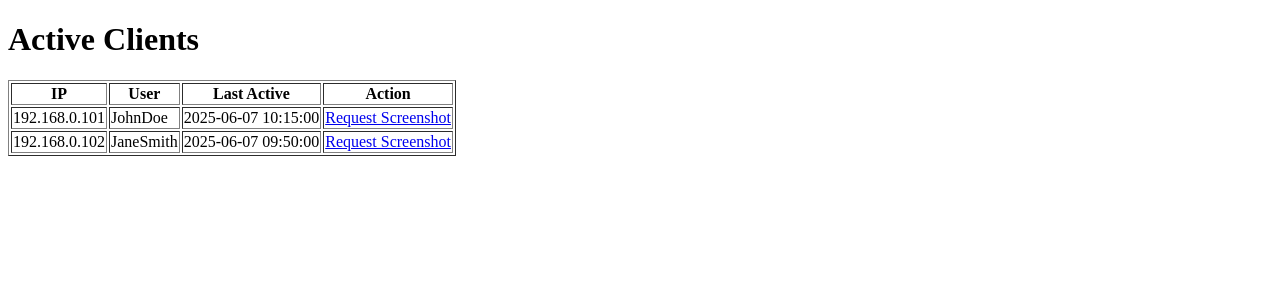
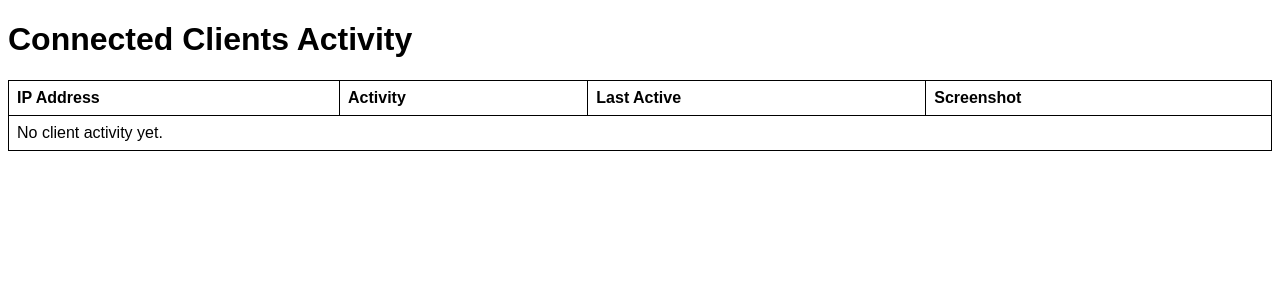
Before and after one commit to yachayka/test_task_Centaurus, a Flask app: page / in a window 1280 px wide. Shown: the top 300 px of the page. Run offline with Flask 2, Linux system fonts and the light colour scheme.

Commit message:
Обновление основного ф-ла
Редактирование основных функций под задание

```diff
--- a/server/requirements.txt
+++ b/server/requirements.txt
@@ -1 +1,2 @@
-Flask==2.0.2
+Flask==2.1.2
+Werkzeug==2.0.3
--- a/server/server.py
+++ b/server/server.py
@@ -1,23 +1,88 @@
-from flask import Flask, render_template, request
 import socket
+import threading
+from datetime import datetime
+from flask import Flask, render_template
+import os
 
 app = Flask(__name__)
 
-# Sample in-memory data (you can replace this with a database for real applications)
-clients = [
-    {'ip': '192.168.0.101', 'user': 'JohnDoe', 'last_active': '2025-06-07 10:15:00'},
-    {'ip': '192.168.0.102', 'user': 'JaneSmith', 'last_active': '2025-06-07 09:50:00'}
-]
+# Global dictionary to store the connected clients' activities and screenshots
+clients = {}
 
+SERVER_IP = '0.0.0.0'  # Listen on all available interfaces
+SERVER_PORT = 8080
+
+# Handle each client connection
+def handle_client(client_socket, client_address):
+    global clients
+    print(f"New connection from {client_address}")
+
+    try:
+        while True:
+            # Receive activity message from client
+            message = client_socket.recv(1024).decode('utf-8')
+            if not message:
+                break
+
+            # Update the activity and timestamp for the client in the clients dictionary
+            clients[client_address] = {
+                'activity': message,
+                'last_active': datetime.now().strftime('%Y-%m-%d %H:%M:%S'),
+                'screenshot': None  # Placeholder for screenshot data
+            }
+
+            # Debugging print to check if the clients dictionary is being updated correctly
+            print(f"Received: {message} from {client_address}")
+            print(f"Updated clients dictionary: {clients}")
+
+            # Receive the screenshot data (file size + content)
+            file_size_data = client_socket.recv(4)  # Read 4 bytes for file size
+            if len(file_size_data) < 4:
+                break
+            file_size = int.from_bytes(file_size_data, byteorder='big')
+
+            file_data = b""
+            while len(file_data) < file_size:
+                chunk = client_socket.recv(file_size - len(file_data))
+                if not chunk:
+                    break
+                file_data += chunk
+
+            # Save the screenshot to a file
+            with open(f"screenshot_{client_address[0]}.png", "wb") as f:
+                f.write(file_data)
+
+            # Store the screenshot filename in the clients dictionary
+            clients[client_address]['screenshot'] = f"screenshot_{client_address[0]}.png"
+
+    except Exception as e:
+        print(f"Error: {e}")
+    finally:
+        client_socket.close()
+
+# Start the server and listen for incoming connections
+def start_server():
+    server_socket = socket.socket(socket.AF_INET, socket.SOCK_STREAM)
+    server_socket.bind((SERVER_IP, SERVER_PORT))
+    server_socket.listen(5)
+    print(f"Server listening on {SERVER_IP}:{SERVER_PORT}")
+
+    while True:
+        # Accept new client connections
+        client_socket, client_address = server_socket.accept()
+        client_handler = threading.Thread(target=handle_client, args=(client_socket, client_address))
+        client_handler.start()
+
+# Flask route to show the connected clients' activity and screenshot
 @app.route('/')
 def index():
     return render_template('index.html', clients=clients)
 
-@app.route('/screenshot/<ip>')
-def screenshot(ip):
-    # This endpoint can be used to trigger screenshot requests to the client.
-    # In a real implementation, you'd send a signal to the client to capture and send the screenshot.
-    return f"Requesting screenshot from {ip}"
+if __name__ == "__main__":
+    # Start server thread to handle connections
+    server_thread = threading.Thread(target=start_server)
+    server_thread.daemon = True
+    server_thread.start()
 
-if __name__ == '__main__':
-    app.run(debug=True, host='0.0.0.0', port=5000)  # Expose on localhost
+    # Run the Flask web server
+    app.run(host='0.0.0.0', port=5000, debug=True)
--- a/server/templates/index.html
+++ b/server/templates/index.html
@@ -3,25 +3,56 @@
 <head>
     <meta charset="UTF-8">
     <meta name="viewport" content="width=device-width, initial-scale=1.0">
-    <title>Client Monitoring</title>
+    <title>User Activity Monitoring</title>
+    <style>
+        body {
+            font-family: Arial, sans-serif;
+        }
+        table {
+            width: 100%;
+            border-collapse: collapse;
+            margin-top: 20px;
+        }
+        table, th, td {
+            border: 1px solid black;
+        }
+        th, td {
+            padding: 8px;
+            text-align: left;
+        }
+    </style>
 </head>
 <body>
-    <h1>Active Clients</h1>
-    <table border="1">
+    <h1>Connected Clients Activity</h1>
+    <table>
+        <thead>
             <tr>
-            <th>IP</th>
-            <th>User</th>
+                <th>IP Address</th>
+                <th>Activity</th>
                 <th>Last Active</th>
-            <th>Action</th>
+                <th>Screenshot</th>
             </tr>
-        {% for client in clients %}
+        </thead>
+        <tbody>
+            {% if clients %}
+                {% for address, info in clients.items() %}
                     <tr>
-            <td>{{ client.ip }}</td>
-            <td>{{ client.user }}</td>
-            <td>{{ client.last_active }}</td>
-            <td><a href="/screenshot/{{ client.ip }}">Request Screenshot</a></td>
+                        <td>{{ address[0] }}</td>  <!-- Extracting IP Address -->
+                        <td>{{ info['activity'] }}</td>  <!-- Extracting Activity -->
+                        <td>{{ info['last_active'] }}</td>  <!-- Extracting Last Active Time -->
+                        <td>
+                            {% if info['screenshot'] %}
+                                <a href="{{ info['screenshot'] }}" download>Download Screenshot</a>
+                            {% else %}
+                                No Screenshot Available
+                            {% endif %}
+                        </td>
                     </tr>
                 {% endfor %}
+            {% else %}
+                <tr><td colspan="4">No client activity yet.</td></tr>
+            {% endif %}
+        </tbody>
     </table>
 </body>
 </html>
```
Also changed, not shown: README.md, 1 other file. Lines whose indentation alone changed are shown as unchanged.
